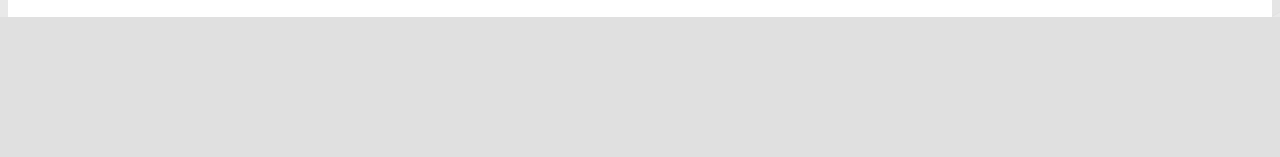
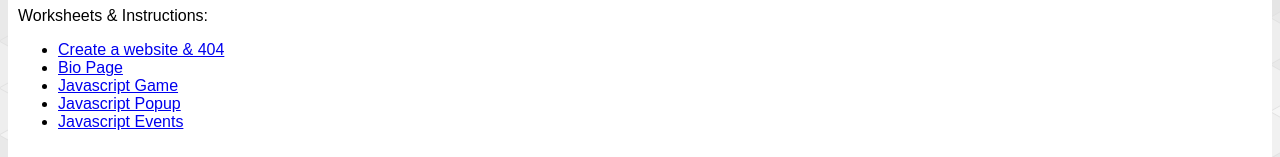
Before and after one commit to PerryHighCS/se, a plain HTML site: page html.html in a window 1280 px wide. Shown: the part 805-962 px from the top of the page. Before the commit the page ends 822 px from the top, so only its background shows below. Drawn offline with Linux system fonts and the light colour scheme.

Commit message:
Update html.html

```diff
--- a/html.html
+++ b/html.html
@@ -38,6 +38,17 @@
                         <iframe width="560" height="315" src="https://www.youtube.com/embed/5o8CwafCxnU" frameborder="0" allowfullscreen></iframe>
                         How your browser finds the page you want. &copy; 2016 <a href="https://code.org/educate/resources/videos">Code.org</a>
                     </div>
+
+                    <div>
+                        Worksheets &amp; Instructions:
+                        <ul>
+                            <li><a href="https://goo.gl/WaWRTJ">Create a website &amp; 404</a></li>
+                            <li><a href="https://goo.gl/j6MRNs">Bio Page</a></li>
+                            <li><a href="https://goo.gl/MNr79p">Javascript Game</a></li>
+                            <li><a href="https://goo.gl/MNr79p">Javascript Popup</a></li>
+                            <li><a href="https://goo.gl/NIeGJX">Javascript Events</a></li>
+                        </ul>
+                    </div>
                 </div>
             </div>
         </div>
```
